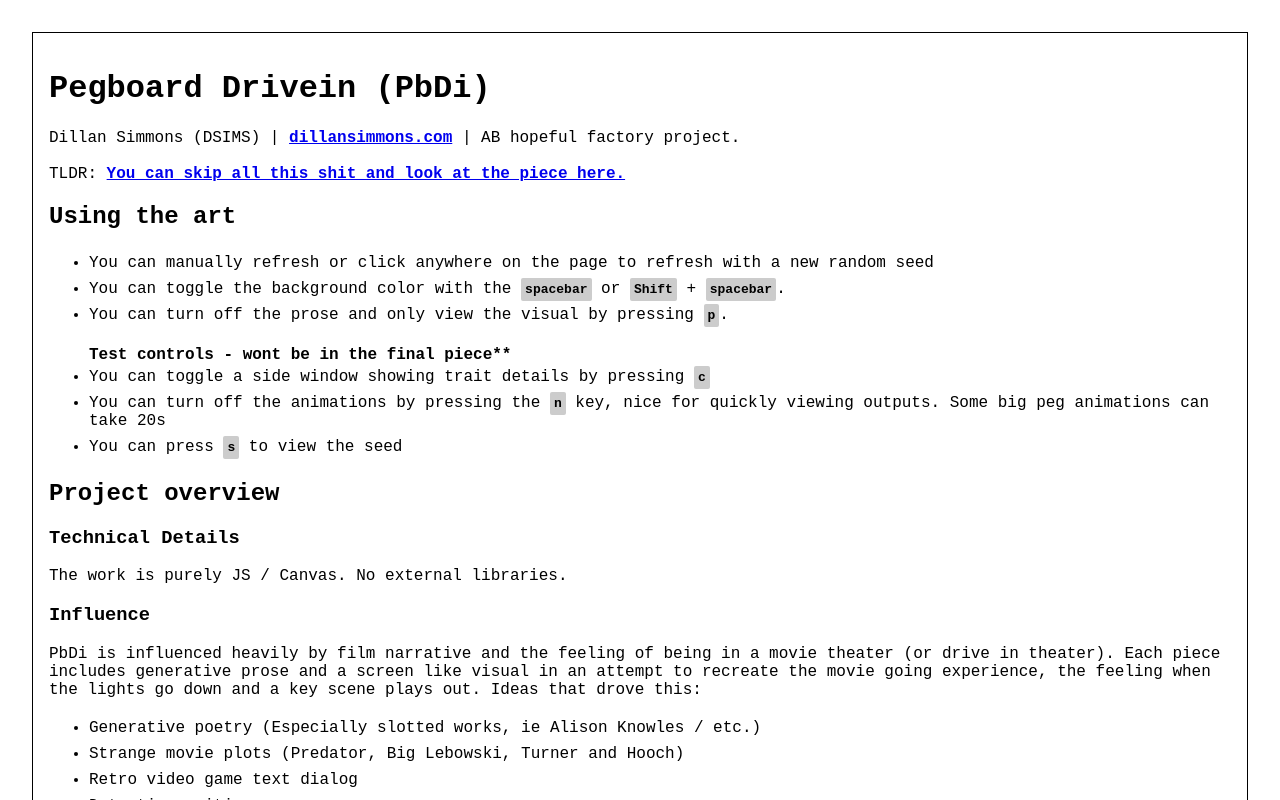
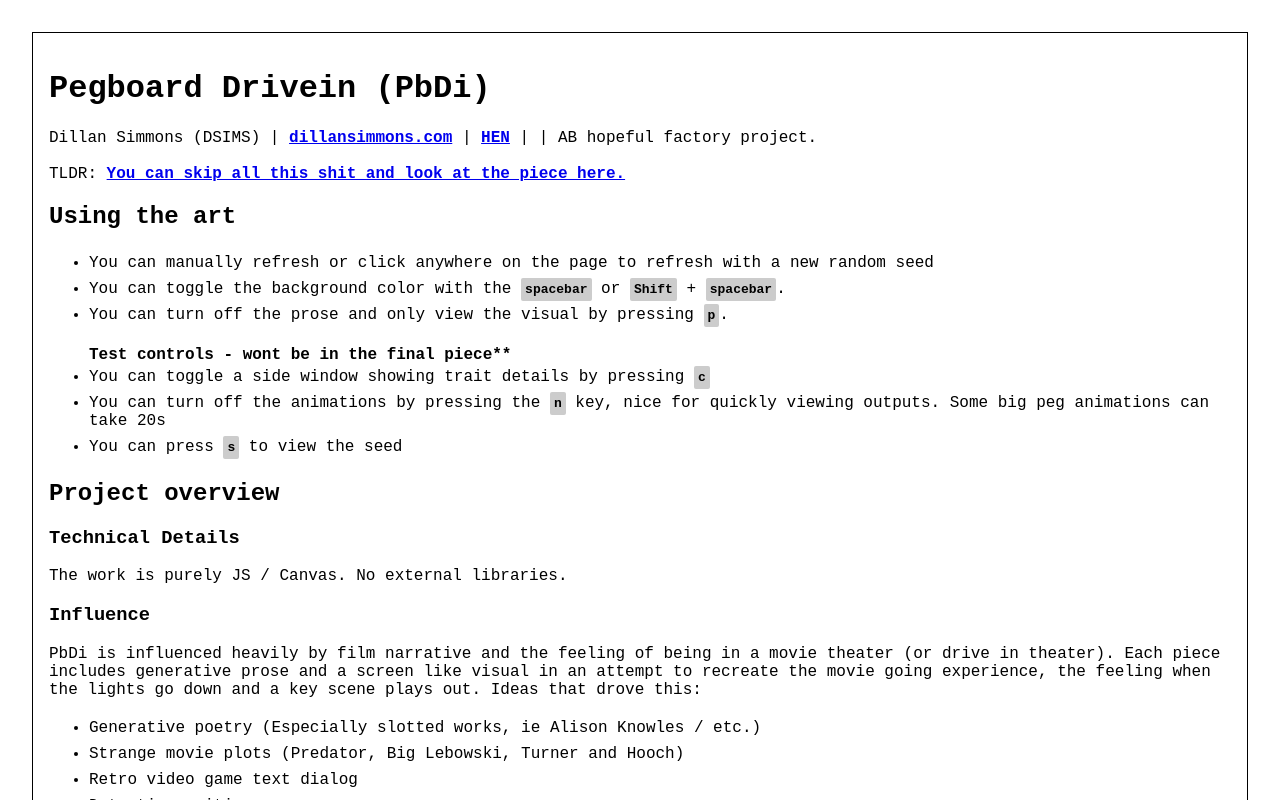
Before and after one commit to dillansimmons/storybook, a website: page readme.html in a window 1280 px wide. Shown: the top 800 px of the page. Drawn offline with Linux system fonts and the light colour scheme.

Commit message:
add HEN link to readme

```diff
--- a/readme.html
+++ b/readme.html
@@ -17,7 +17,7 @@
   <body>
     <div id="Readme" class="holder">
         <h1>Pegboard Drivein (PbDi)</h1>
-        Dillan Simmons (DSIMS) | <a href="https://dillansimmons.com">dillansimmons.com</a> | AB hopeful factory project.
+        Dillan Simmons (DSIMS) | <a href="https://dillansimmons.com">dillansimmons.com</a> | <a href="https://www.hicetnunc.xyz/DSims/creations">HEN</a> | </a> | AB hopeful factory project.
         <br /><br />
         TLDR: <a href='./'>You can skip all this shit and look at the piece here.</a>
 
```
